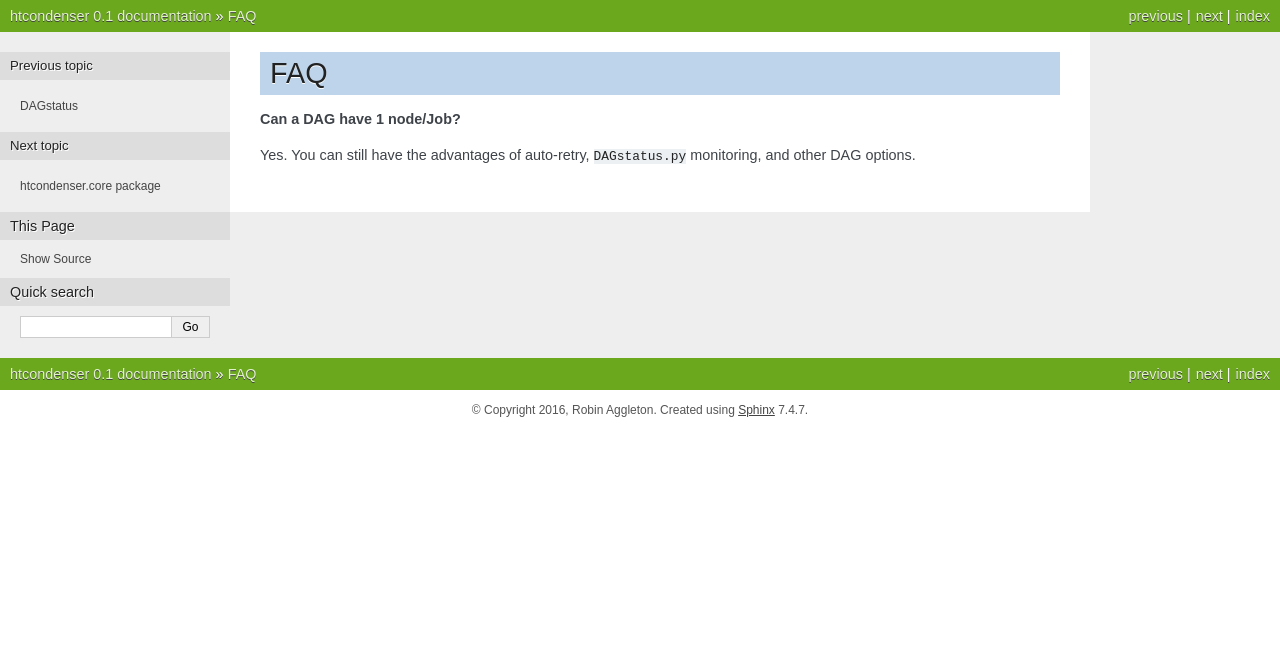
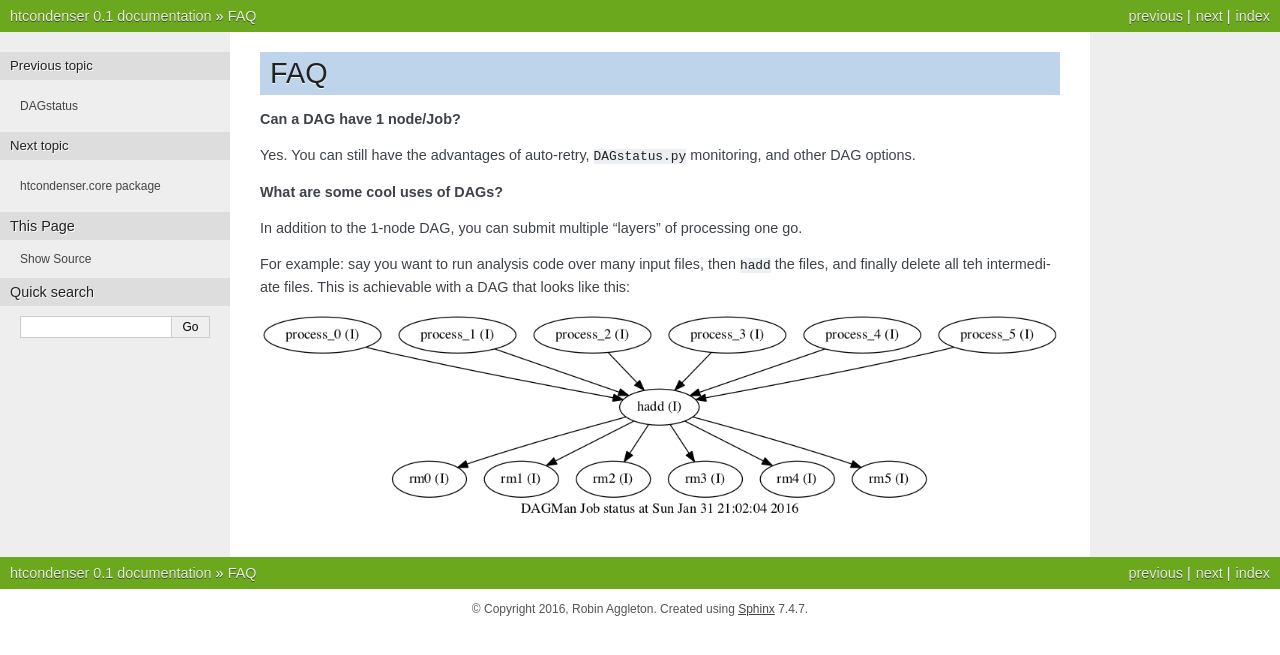
Before and after one commit to raggleton/htcondenser, a Sphinx documentation site: the page built from docs/faq.rst, in a window 1280 px wide. Shown: the top 655 px of the page. Built offline with Sphinx 7.4.7, drawn with Linux system fonts in a browser that asks for light colours.

Commit message:
Add example analysis-hadd-rm dag

```diff
--- a/docs/faq.rst
+++ b/docs/faq.rst
@@ -4,3 +4,12 @@ FAQ
 **Can a DAG have 1 node/Job?**
 
 Yes. You can still have the advantages of auto-retry, ``DAGstatus.py`` monitoring, and other DAG options.
+
+**What are some cool uses of DAGs?**
+
+In addition to the 1-node DAG, you can submit multiple "layers" of processing one go.
+
+For example: say you want to run analysis code over many input files, then ``hadd`` the files, and finally delete all teh intermediate files.
+This is achievable with a DAG that looks like this:
+
+.. image:: process_hadd_rm.png
```
Also changed, not shown: docs/process_hadd_rm.png (added), 1 other file.
